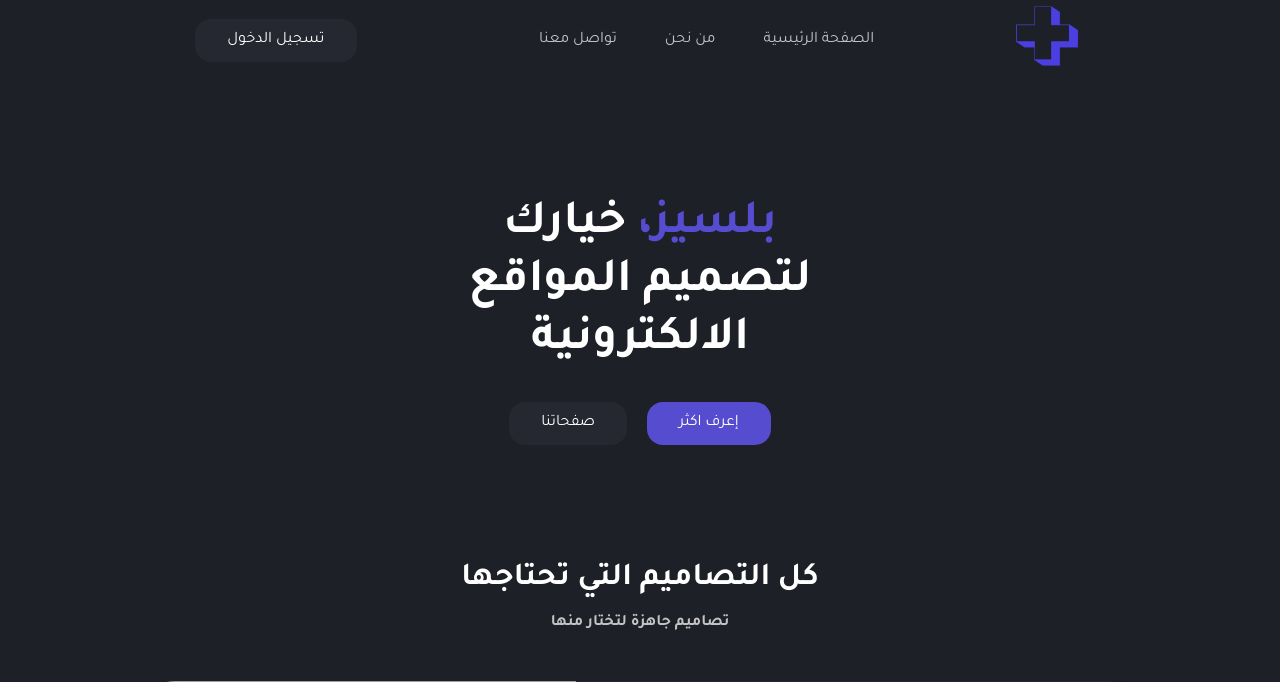
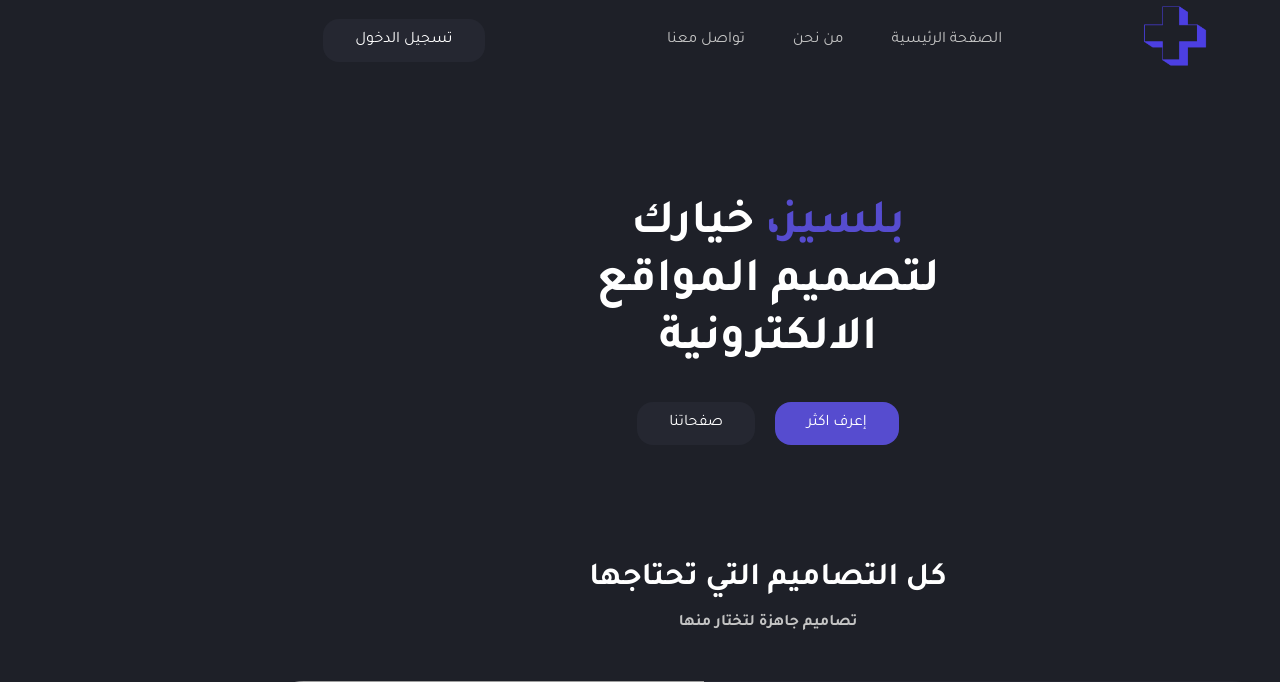
Before and after one commit to ghydq/pluses.gq, a PHP site: page / in a window 1280 px wide. Shown: the top 682 px of the page. Run offline with PHP 8.4, Linux system fonts and the light colour scheme; some libraries are stand-ins or nearby versions; grey boxes are pictures that could not be loaded.

Commit message:
saaaaaaaaaa

```diff
--- a/css/styles.css
+++ b/css/styles.css
@@ -32,7 +32,7 @@ body {
 
 main {
   max-width: 1366px;
-  margin: 0 auto;
+  margin: 0 0 0 0;
 }
 
 nav {
```
